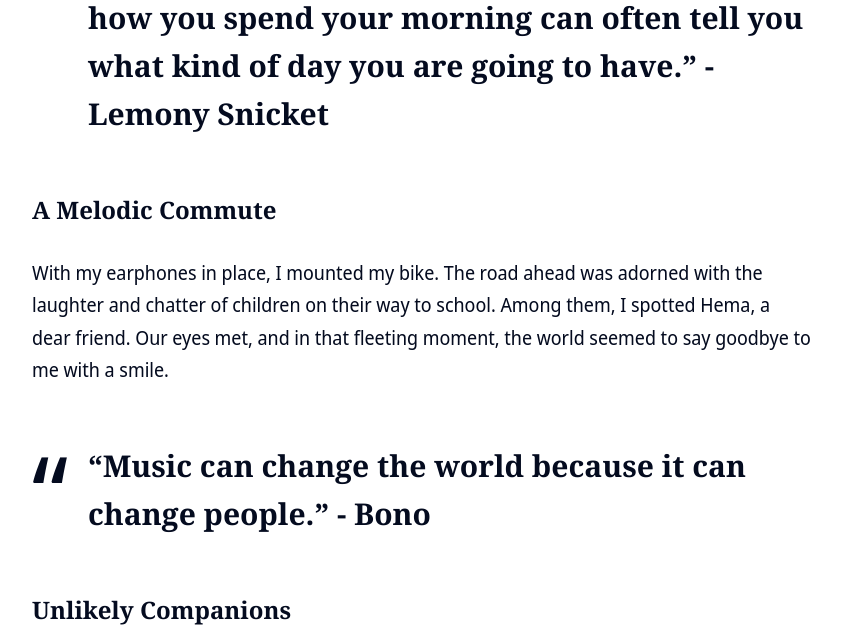
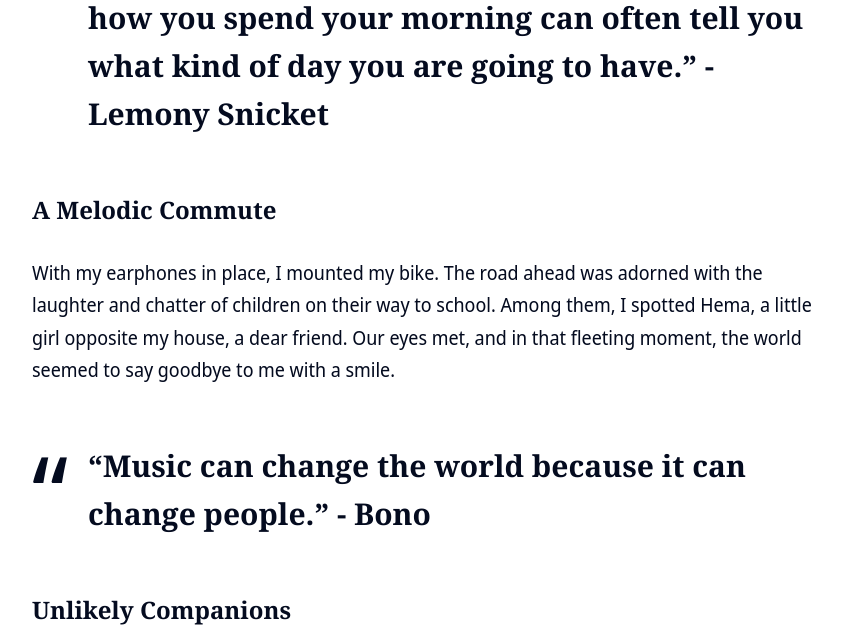
Before and after one commit to PrakasRavichandran/dairy-blog, a Jekyll site: the page built from _posts/2023-11-01-dog-cat-friends.markdown, in a window 1280 px wide and 900 px high, scrolled down 1352 px, cut to the strip 0-634 px from the top of the window. Shown: the whole strip, without its empty margins (218-1060 px from the left). Built offline with Jekyll 4.4.1, drawn with Linux system fonts in a browser that asks for light colours; nearby versions of some CDN libraries.

Commit message:
Update 2023-11-01-dog-cat-friends.markdown

```diff
--- a/_posts/2023-11-01-dog-cat-friends.markdown
+++ b/_posts/2023-11-01-dog-cat-friends.markdown
@@ -19,7 +19,7 @@
 
 ### A Melodic Commute
 
-With my earphones in place, I mounted my bike. The road ahead was adorned with the laughter and chatter of children on their way to school. Among them, I spotted Hema, a dear friend. Our eyes met, and in that fleeting moment, the world seemed to say goodbye to me with a smile.
+With my earphones in place, I mounted my bike. The road ahead was adorned with the laughter and chatter of children on their way to school. Among them, I spotted Hema, a little girl opposite my house, a dear friend. Our eyes met, and in that fleeting moment, the world seemed to say goodbye to me with a smile.
 
 >"Music can change the world because it can change people." - Bono
 
```
